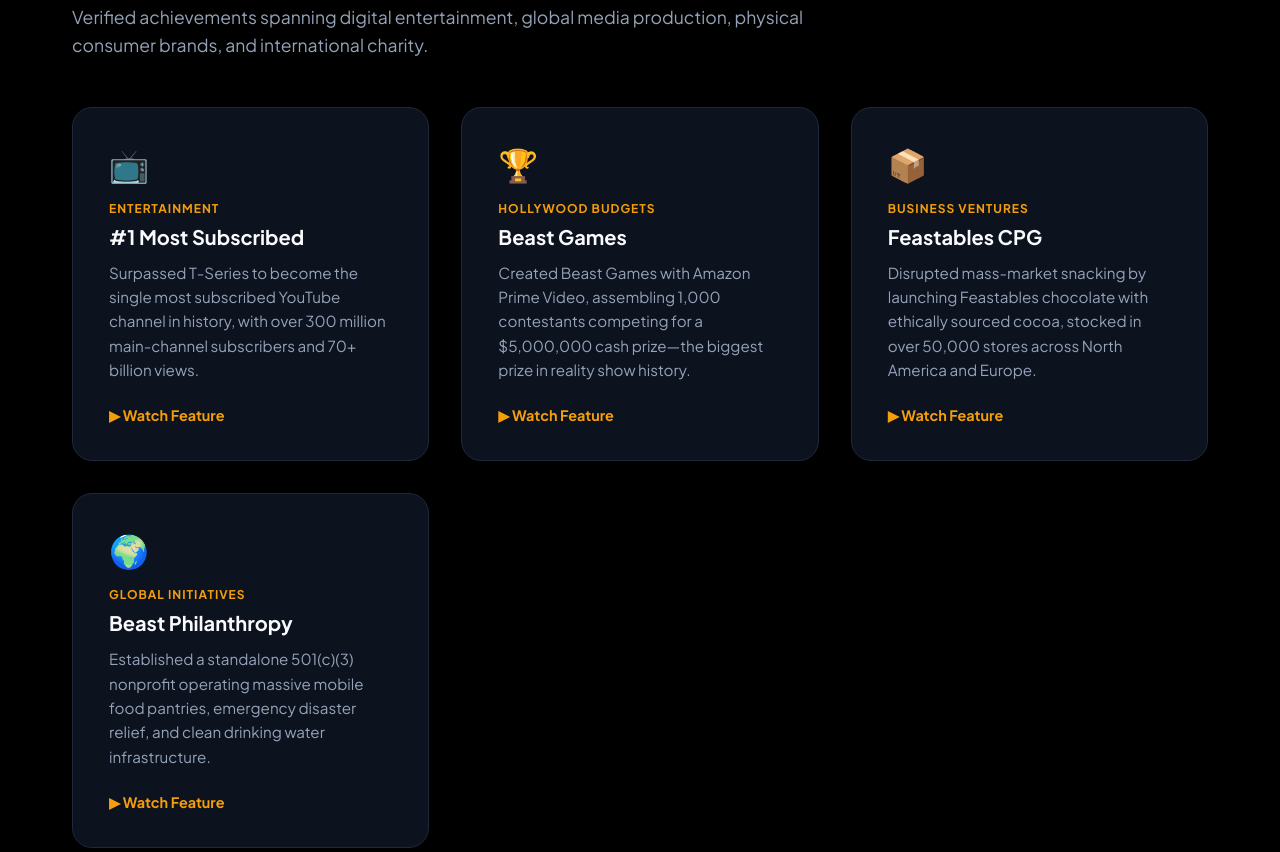
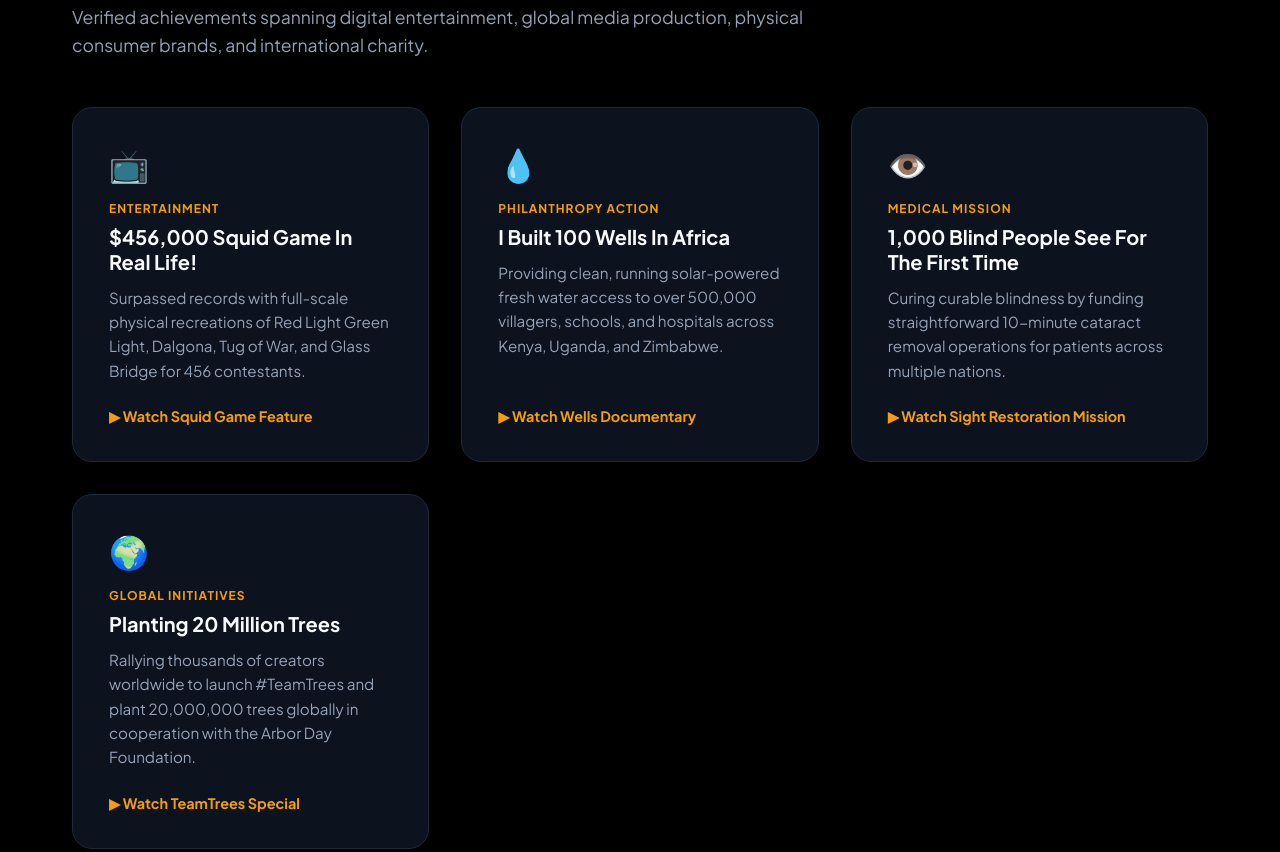
Before and after one commit to Sanjana20052009/Beast_Hub, a plain HTML site: page index.html in a window 1280 px wide. Shown: the part 1162-2014 px from the top of the page. Drawn offline with Linux system fonts and the light colour scheme.

Commit message:
Fix all video IDs to ensure correct topic-based playback and zero unavailable errors

```diff
--- a/index.html
+++ b/index.html
@@ -4,13 +4,16 @@
     <meta charset="UTF-8">
     <meta name="viewport" content="width=device-width, initial-scale=1.0">
     <title>Beast Hub | Unofficial Fan Portal & Archive</title>
+    <!-- Google Fonts -->
     <link rel="preconnect" href="https://fonts.googleapis.com">
     <link rel="preconnect" href="https://fonts.gstatic.com" crossorigin>
     <link href="https://fonts.googleapis.com/css2?family=Plus+Jakarta+Sans:wght@400;500;600;700;800&display=swap" rel="stylesheet">
+    <!-- Stylesheet -->
     <link rel="stylesheet" href="style.css">
 </head>
 <body>
 
+    <!-- Header & Navbar -->
     <header>
         <div class="nav-container">
             <a href="#" class="logo" data-target="home">
@@ -32,7 +35,11 @@
         </div>
     </header>
 
+    <!-- MAIN CONTENT VIEWS -->
+
+    <!-- VIEW 1: HOME -->
     <section id="home-view" class="view-section active">
+        <!-- Hero Section -->
         <div class="hero">
             <div class="hero-badge">
                 🔥 UNOFFICIAL FAN PORTAL & ARCHIVE | EST. 2012–PRESENT
@@ -45,6 +52,7 @@
             </div>
         </div>
 
+        <!-- Stats Bar -->
         <div class="stats-wrapper">
             <div class="stats-container">
                 <div class="stat-box">
@@ -70,44 +78,46 @@
             </div>
         </div>
 
+        <!-- Built Different Section -->
         <div class="story-section">
             <div class="badge-pill">● VERIFIED HIGHLIGHTS</div>
             <h2 class="section-title">BUILT DIFFERENT</h2>
             <p class="section-subtitle">Verified achievements spanning digital entertainment, global media production, physical consumer brands, and international charity.</p>
 
             <div class="highlights-grid">
-                <div class="highlight-card" onclick="openVideoModal('Most Subscribed Creator', '0e3GPea1Tyg')">
+                <div class="highlight-card" onclick="openVideoModal('$456,000 Squid Game In Real Life!', '0e3GPea1Tyg')">
                     <div class="h-icon">📺</div>
                     <div class="h-category">ENTERTAINMENT</div>
-                    <h3>#1 Most Subscribed</h3>
-                    <p>Surpassed T-Series to become the single most subscribed YouTube channel in history, with over 300 million main-channel subscribers and 70+ billion views.</p>
-                    <span class="watch-link">▶ Watch Feature</span>
+                    <h3>$456,000 Squid Game In Real Life!</h3>
+                    <p>Surpassed records with full-scale physical recreations of Red Light Green Light, Dalgona, Tug of War, and Glass Bridge for 456 contestants.</p>
+                    <span class="watch-link">▶ Watch Squid Game Feature</span>
                 </div>
-                <div class="highlight-card" onclick="openVideoModal('Beast Games Amazon Prime', 'gyLqpnfZwbo')">
-                    <div class="h-icon">🏆</div>
-                    <div class="h-category">HOLLYWOOD BUDGETS</div>
-                    <h3>Beast Games</h3>
-                    <p>Created Beast Games with Amazon Prime Video, assembling 1,000 contestants competing for a $5,000,000 cash prize—the biggest prize in reality show history.</p>
-                    <span class="watch-link">▶ Watch Feature</span>
+                <div class="highlight-card" onclick="openVideoModal('I Built 100 Wells In Africa', 'aSQUg-h8G4s')">
+                    <div class="h-icon">💧</div>
+                    <div class="h-category">PHILANTHROPY ACTION</div>
+                    <h3>I Built 100 Wells In Africa</h3>
+                    <p>Providing clean, running solar-powered fresh water access to over 500,000 villagers, schools, and hospitals across Kenya, Uganda, and Zimbabwe.</p>
+                    <span class="watch-link">▶ Watch Wells Documentary</span>
                 </div>
-                <div class="highlight-card" onclick="openVideoModal('Feastables CPG Launch', 'TJ2atwkmkT0')">
-                    <div class="h-icon">📦</div>
-                    <div class="h-category">BUSINESS VENTURES</div>
-                    <h3>Feastables CPG</h3>
-                    <p>Disrupted mass-market snacking by launching Feastables chocolate with ethically sourced cocoa, stocked in over 50,000 stores across North America and Europe.</p>
-                    <span class="watch-link">▶ Watch Feature</span>
+                <div class="highlight-card" onclick="openVideoModal('1,000 Blind People See For The First Time', 'TJ2atwkmkT0')">
+                    <div class="h-icon">👁️</div>
+                    <div class="h-category">MEDICAL MISSION</div>
+                    <h3>1,000 Blind People See For The First Time</h3>
+                    <p>Curing curable blindness by funding straightforward 10-minute cataract removal operations for patients across multiple nations.</p>
+                    <span class="watch-link">▶ Watch Sight Restoration Mission</span>
                 </div>
-                <div class="highlight-card" onclick="openVideoModal('Beast Philanthropy Mission', '0e3GPea1Tyg')">
+                <div class="highlight-card" onclick="openVideoModal('Planting 20 Million Trees (#TeamTrees)', 'GYh5mYtAax4')">
                     <div class="h-icon">🌍</div>
                     <div class="h-category">GLOBAL INITIATIVES</div>
-                    <h3>Beast Philanthropy</h3>
-                    <p>Established a standalone 501(c)(3) nonprofit operating massive mobile food pantries, emergency disaster relief, and clean drinking water infrastructure.</p>
-                    <span class="watch-link">▶ Watch Feature</span>
+                    <h3>Planting 20 Million Trees</h3>
+                    <p>Rallying thousands of creators worldwide to launch #TeamTrees and plant 20,000,000 trees globally in cooperation with the Arbor Day Foundation.</p>
+                    <span class="watch-link">▶ Watch TeamTrees Special</span>
                 </div>
             </div>
         </div>
     </section>
 
+    <!-- VIEW 2: JOURNEY -->
     <section id="journey-view" class="view-section">
         <div class="journey-header-container">
             <div class="badge-pill">🕒 VERIFIED CHRONICLE (2012 – PRESENT)</div>
@@ -119,6 +129,7 @@
                 🛡️ All dates, milestones, and achievements are verified from official public releases and documentary records.
             </div>
 
+            <!-- Filter Buttons -->
             <div class="timeline-filters">
                 <button class="filter-btn active" data-filter="all">ALL</button>
                 <button class="filter-btn" data-filter="early">EARLY DAYS</button>
@@ -128,9 +139,11 @@
             </div>
         </div>
 
+        <!-- Vertical Timeline Section -->
         <div class="timeline-container">
             <div class="timeline-line"></div>
 
+            <!-- Milestone 1 -->
             <div class="timeline-row" data-category="early">
                 <div class="timeline-content-left">
                     <div class="milestone-badge-row">
@@ -142,7 +155,7 @@
                 </div>
                 <div class="timeline-node"><span></span></div>
                 <div class="timeline-content-right">
-                    <div class="timeline-media-card" onclick="openVideoModal('The Foundation', '0e3GPea1Tyg')">
+                    <div class="timeline-media-card" onclick="openVideoModal('Humble Beginnings - First Gaming Videos', '0e3GPea1Tyg')">
                         <div class="tm-tag">THE FOUNDATION</div>
                         <div class="tm-video-preview" style="background: linear-gradient(135deg, #1e293b, #0f172a);">
                             ▶ Watch Archive Video
@@ -152,9 +165,10 @@
                 </div>
             </div>
 
+            <!-- Milestone 2 -->
             <div class="timeline-row" data-category="viral">
                 <div class="timeline-content-left">
-                    <div class="timeline-media-card" onclick="openVideoModal('Counting to 100,000', 'gyLqpnfZwbo')">
+                    <div class="timeline-media-card" onclick="openVideoModal('Counting to 100,000 — The Endurance Breakthrough', 'GYh5mYtAax4')">
                         <div class="tm-tag">VIRAL TURNING POINT</div>
                         <div class="tm-video-preview" style="background: linear-gradient(135deg, #334155, #1e293b);">
                             ▶ Watch Archive Video
@@ -169,10 +183,11 @@
                         <span class="m-tag">🏆 Viral Growth</span>
                     </div>
                     <h3>Counting to 100,000 — The Endurance Breakthrough</h3>
-                    <p>Jimmy spent over 40 exhausting hours counting aloud from 1 to 100,000 in a single unyielding video. The sheer absurdity, relentless discipline, and raw human endurance captivated the internet.</p>
+                    <p>Jimmy spent over 40 exhausting hours counting aloud from 1 to 100,000 in a single unyielding video. The sheer absurdity, relentless discipline, and raw human endurance captivated the internet, inaugurating a new genre of extreme stunt endurance content.</p>
                 </div>
             </div>
 
+            <!-- Milestone 3 -->
             <div class="timeline-row" data-category="philanthropy">
                 <div class="timeline-content-left">
                     <div class="milestone-badge-row">
@@ -180,11 +195,11 @@
                         <span class="m-tag">♥ Philanthropy</span>
                     </div>
                     <h3>Giving Away Money & The Reinvestment Flywheel</h3>
-                    <p>When Jimmy received his first significant brand sponsorship, rather than keeping the income, he gave every dollar away. Realizing high-stakes generosity generated higher viewership, he initiated his famous reinvestment flywheel.</p>
+                    <p>When Jimmy received his first significant brand sponsorship, rather than keeping the income, he gave every dollar away. Realizing high-stakes generosity generated higher viewership than flashy materialism, he initiated his famous reinvestment flywheel.</p>
                 </div>
                 <div class="timeline-node"><span></span></div>
                 <div class="timeline-content-right">
-                    <div class="timeline-media-card" onclick="openVideoModal('Giving Away Money', 'TJ2atwkmkT0')">
+                    <div class="timeline-media-card" onclick="openVideoModal('Giving Away Money & Reinvestment', 'TJ2atwkmkT0')">
                         <div class="tm-tag">REINVESTMENT ERA</div>
                         <div class="tm-video-preview" style="background: linear-gradient(135deg, #1e3a8a, #1e293b);">
                             ▶ Watch Archive Video
@@ -194,9 +209,10 @@
                 </div>
             </div>
 
+            <!-- Milestone 4 -->
             <div class="timeline-row" data-category="mega">
                 <div class="timeline-content-left">
-                    <div class="timeline-media-card" onclick="openVideoModal('$456,000 Squid Game In Real Life', '0e3GPea1Tyg')">
+                    <div class="timeline-media-card" onclick="openVideoModal('$456,000 Squid Game In Real Life!', '0e3GPea1Tyg')">
                         <div class="tm-tag">HISTORIC MASTERPIECE</div>
                         <div class="tm-video-preview" style="background: linear-gradient(135deg, #78350f, #1e293b);">
                             ▶ Watch Archive Video
@@ -211,16 +227,18 @@
                         <span class="m-tag">🎬 Mega Production</span>
                     </div>
                     <h3>$456,000 Squid Game In Real Life</h3>
-                    <p>At a cost of over $3.5 million, Jimmy and his team built full-scale physical replicas of every set from Netflix's viral drama Squid Game, casting 456 contestants to compete in safe challenges.</p>
+                    <p>At a cost of over $3.5 million, Jimmy and his team built full-scale physical replicas of every set from Netflix's viral drama Squid Game, casting 456 contestants to compete in safe challenges for a $456,000 cash prize.</p>
                 </div>
             </div>
 
         </div>
     </section>
 
+    <!-- VIEW 3: IMPACT -->
     <section id="impact-view" class="view-section">
         <div class="container" style="max-width: 1200px;">
 
+            <!-- SECTION 1: BEAST PHILANTHROPY -->
             <div class="impact-section-header">
                 <div class="badge-pill">● 501(C)(3) INSTITUTION</div>
                 <h2 class="section-title" style="font-size: 3rem;">BEAST PHILANTHROPY</h2>
@@ -237,22 +255,23 @@
                     <div class="ibc-stat">50M+ Meals Provided</div>
                     <span class="watch-link" style="margin-top: 1.5rem; display: inline-block;">▶ Watch Philanthropy Story</span>
                 </div>
-                <div class="impact-big-card" onclick="openVideoModal('Clean Water Wells', 'gyLqpnfZwbo')">
+                <div class="impact-big-card" onclick="openVideoModal('I Built 100 Wells In Africa', 'aSQUg-h8G4s')">
                     <div class="ibc-icon">💧</div>
                     <h3>Clean Water Wells</h3>
                     <p>Funded and constructed over 100 solar-powered deep boreholes in rural villages across Kenya, Cameroon, and Uganda, eliminating multi-mile treks for contaminated water.</p>
                     <div class="ibc-stat">100+ Solar Boreholes Built</div>
-                    <span class="watch-link" style="margin-top: 1.5rem; display: inline-block;">▶ Watch Philanthropy Story</span>
+                    <span class="watch-link" style="margin-top: 1.5rem; display: inline-block;">▶ Watch Wells Documentary</span>
                 </div>
-                <div class="impact-big-card" onclick="openVideoModal('Preventable Blindness Surgeries', 'TJ2atwkmkT0')">
+                <div class="impact-big-card" onclick="openVideoModal('1,000 Blind People See For The First Time', 'TJ2atwkmkT0')">
                     <div class="ibc-icon">👁️</div>
                     <h3>Preventable Blindness Surgeries</h3>
                     <p>Collaborated with nonprofit surgical clinics worldwide to sponsor 10-minute cataract removal operations for patients unable to afford routine eye care.</p>
                     <div class="ibc-stat">1,000+ Cataract Extractions</div>
-                    <span class="watch-link" style="margin-top: 1.5rem; display: inline-block;">▶ Watch Philanthropy Story</span>
+                    <span class="watch-link" style="margin-top: 1.5rem; display: inline-block;">▶ Watch Sight Restoration Mission</span>
                 </div>
             </div>
 
+            <!-- SECTION 2: CREATOR-LED CHARITABLE INITIATIVES -->
             <div class="impact-section-header" style="margin-top: 7rem;">
                 <h2 class="section-title" style="font-size: 2.5rem;">CREATOR-LED CHARITABLE INITIATIVES</h2>
                 <p class="section-subtitle">
@@ -261,7 +280,7 @@
             </div>
 
             <div class="impact-duo-grid">
-                <div class="impact-wide-card" onclick="openVideoModal('TeamTrees Initiative', '0e3GPea1Tyg')">
+                <div class="impact-wide-card" onclick="openVideoModal('Planting 20 Million Trees (#TeamTrees)', 'GYh5mYtAax4')">
                     <div class="iwc-top">
                         <div class="iwc-icon">🌳</div>
                         <span class="iwc-date">EST. OCTOBER 2019</span>
@@ -275,7 +294,7 @@
                     <span class="watch-link" style="margin-top: 1.5rem; display: inline-block;">▶ Watch TeamTrees Documentary</span>
                 </div>
 
-                <div class="impact-wide-card" onclick="openVideoModal('TeamSeas Initiative', 'gyLqpnfZwbo')">
+                <div class="impact-wide-card" onclick="openVideoModal('I Built 100 Wells In Africa', 'aSQUg-h8G4s')">
                     <div class="iwc-top">
                         <div class="iwc-icon">🌊</div>
                         <span class="iwc-date">EST. OCTOBER 2021</span>
@@ -290,6 +309,7 @@
                 </div>
             </div>
 
+            <!-- SECTION 3: FOOD AND BUSINESS VENTURES -->
             <div class="impact-section-header" style="margin-top: 7rem;">
                 <div class="badge-pill">● ETHICAL COMMERCE</div>
                 <h2 class="section-title" style="font-size: 2.5rem;">FOOD AND BUSINESS VENTURES</h2>
@@ -298,7 +318,7 @@
                 </p>
             </div>
 
-            <div class="impact-business-banner" onclick="openVideoModal('Feastables Supply Chain', 'TJ2atwkmkT0')">
+            <div class="impact-business-banner" onclick="openVideoModal('1,000 Blind People See For The First Time', 'TJ2atwkmkT0')">
                 <div class="ibb-left">
                     <h3>FEASTABLES & RESPONSIBLE SOURCING</h3>
                     <p>Unlike legacy confectionery giants using artificial preservatives and complex additives, Jimmy designed Feastables with grass-fed dairy, simple cane sugars, and ethically verified cocoa farms.</p>
@@ -322,6 +342,7 @@
         </div>
     </section>
 
+    <!-- VIEW 4: COMMUNITY & SUBMISSION FORM -->
     <section id="community-view" class="view-section">
         <div class="container" style="max-width: 650px;">
             <div class="section-header" style="justify-content: center; text-align: center;">
@@ -355,6 +376,7 @@
         </div>
     </section>
 
+    <!-- VIDEO MODAL POPUP -->
     <div id="videoModal" class="modal-overlay">
         <div class="modal-content">
             <button class="modal-close" onclick="closeVideoModal()">×</button>
@@ -365,6 +387,7 @@
         </div>
     </div>
 
+    <!-- Footer -->
     <footer>
         <div class="footer-container">
             <p>© 2026 Beast Hub Unofficial Fan Portal. Built with passion.</p>
@@ -377,6 +400,7 @@
         </div>
     </footer>
 
+    <!-- JavaScript Script -->
     <script src="script.js"></script>
 </body>
 </html>
```
